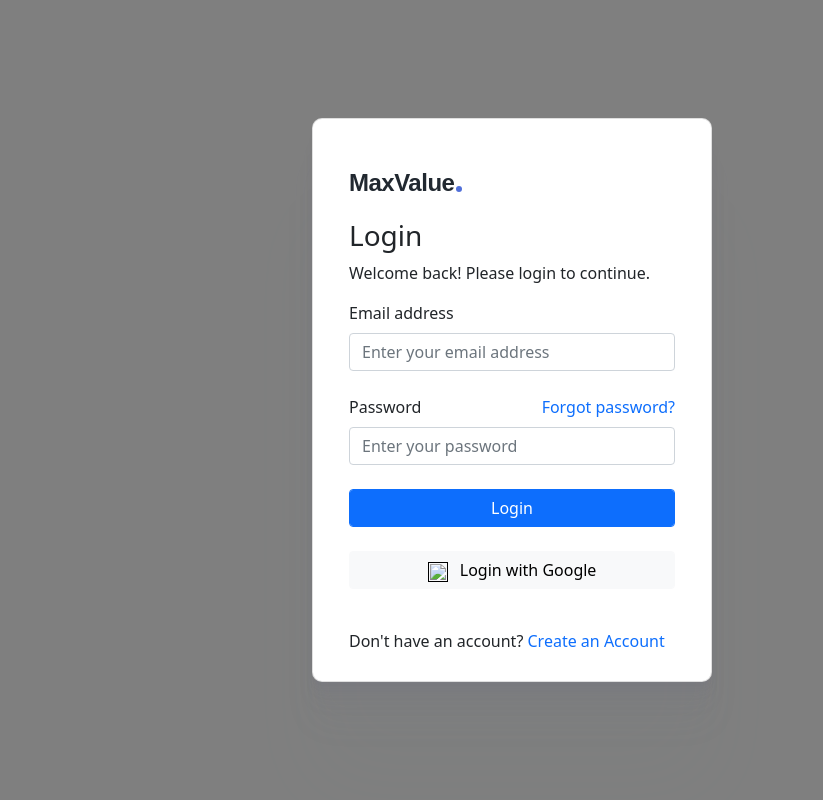
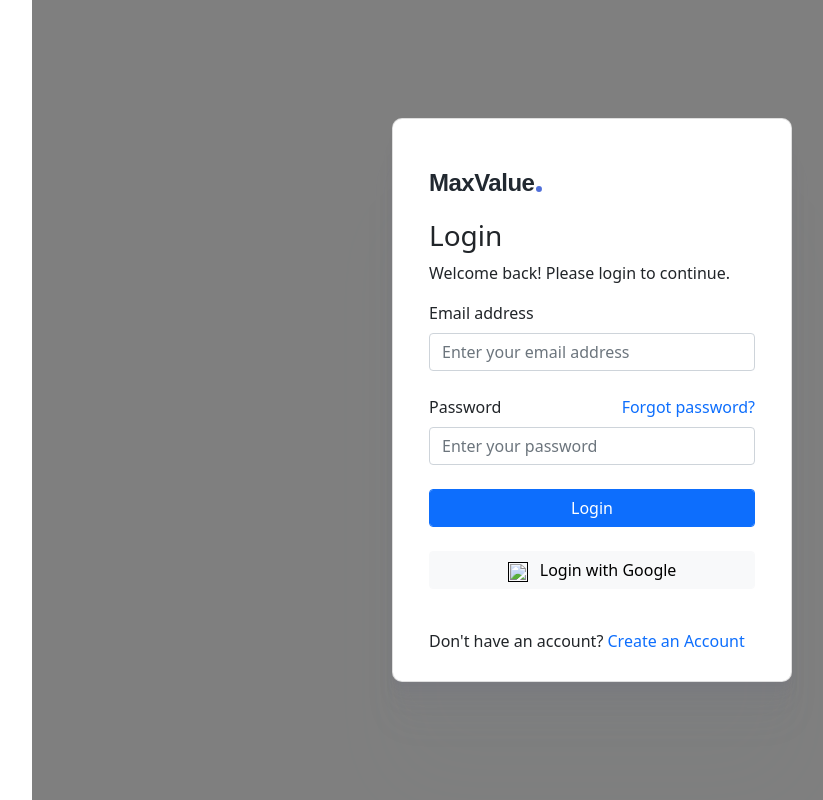
Before and after one commit to developer-maxvalue/plugin-AdsMaxValue, a PHP site: template templates/base.php in a window 1280 px wide. Shown: the whole page, without its empty margins (128-951 px from the left). Run offline with PHP 8.4, Linux system fonts and the light colour scheme; the template is opened without the code that fills it, so the values that code supplies are empty.

Commit message:
Update base layout

```diff
--- a/templates/base.php
+++ b/templates/base.php
@@ -56,7 +56,7 @@ check_user_token();
     .page-sign {
         position: fixed;
         top: 0;
-        left: 0;
+        right: 0;
         width: 100%;
         height: 100%;
         display: none;
@@ -64,7 +64,7 @@ check_user_token();
         justify-content: center;
         background-color: rgba(0, 0, 0, 0.5);
         z-index: 9999;
-        max-width: 100%;
+        max-width: calc(100% - 160px) !important;
     }
 
     .card-sign {
```
